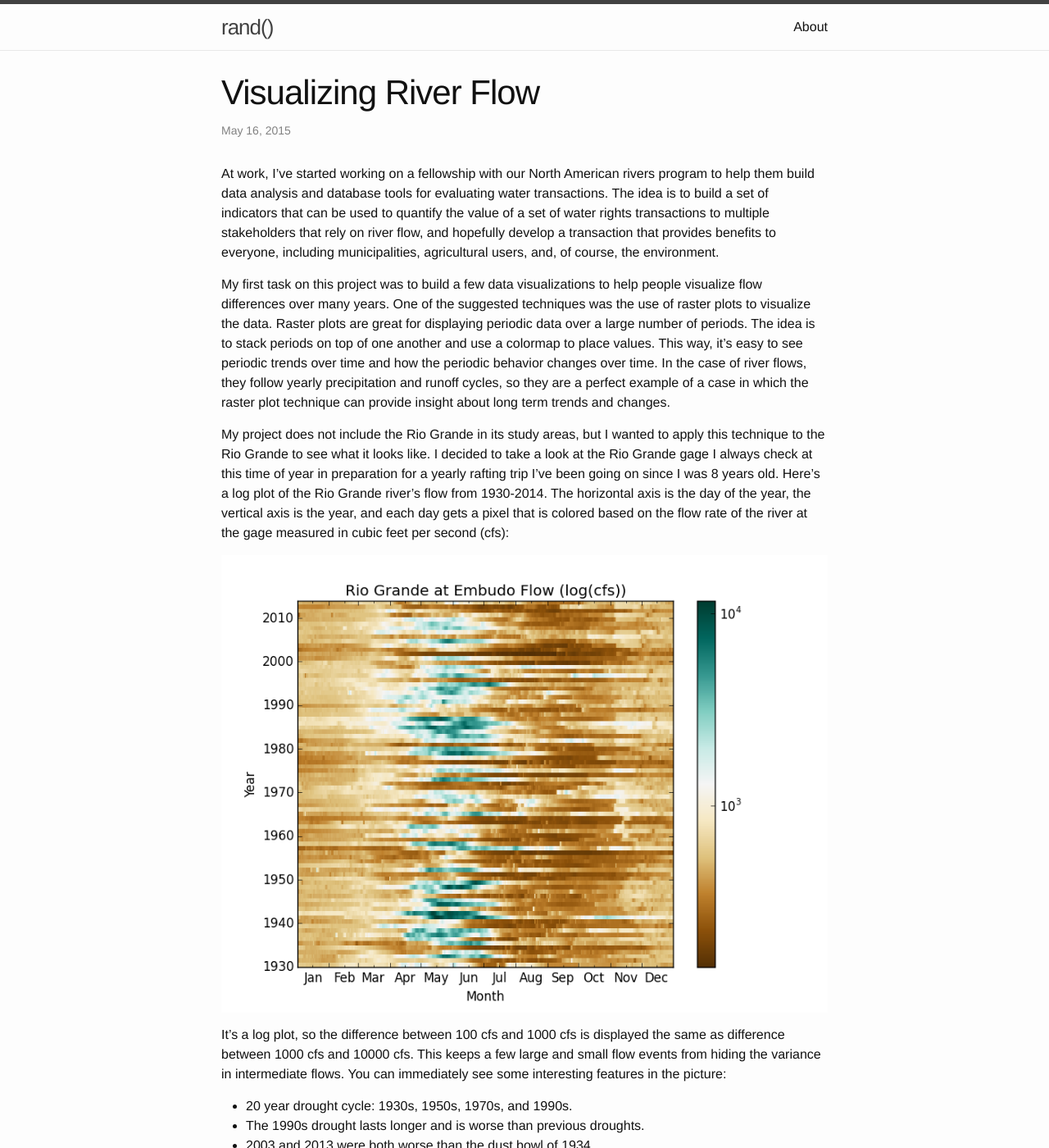
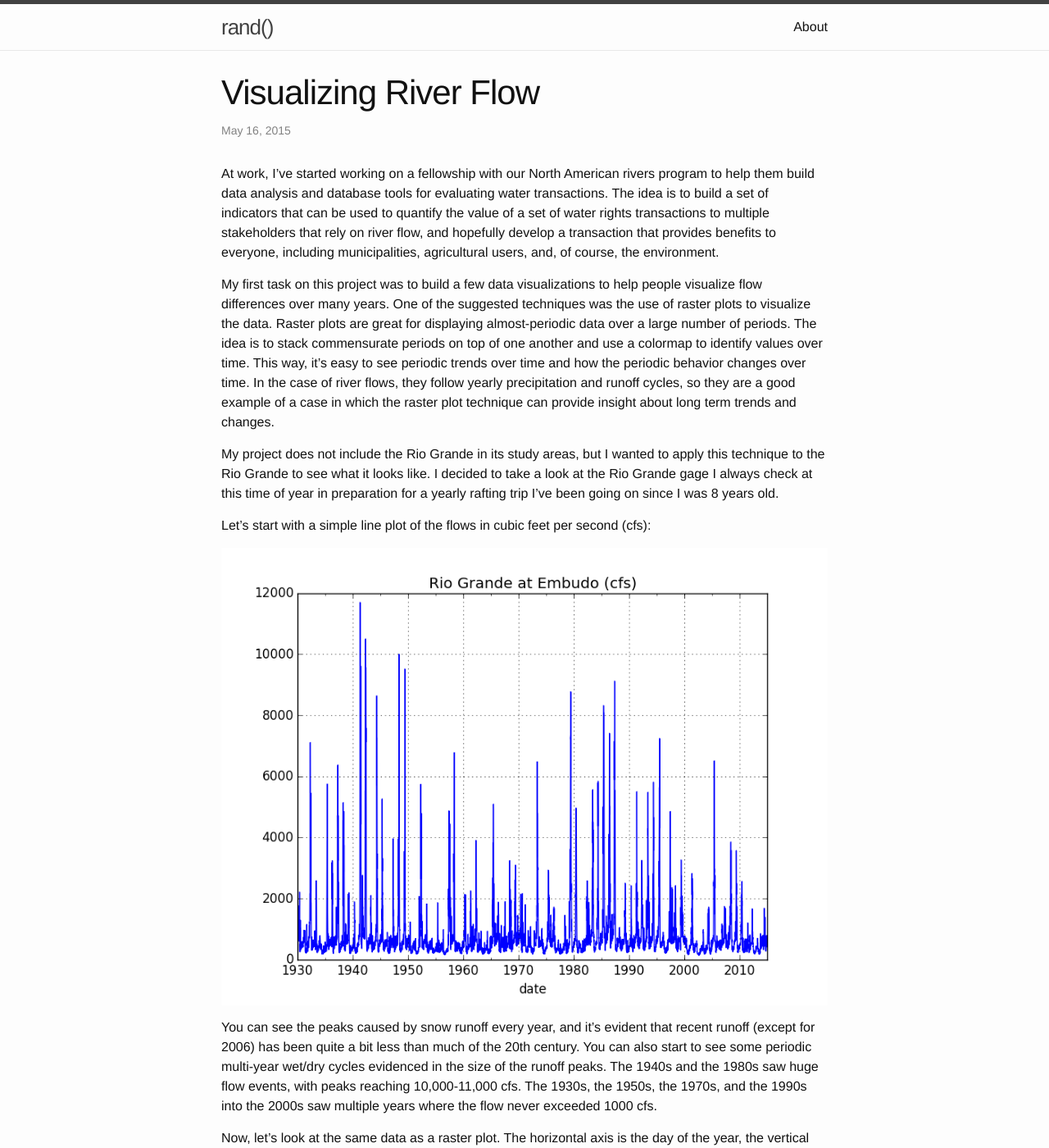
Before and after one commit to eleanxr/wdicharry.github.io, a Jekyll site: the page built from _posts/2015-05-16-visualizing-river-flow.markdown, in a window 1280 px wide and 1400 px high. Shown: the whole window at 82% size. Built offline with Jekyll 4.4.1, drawn with Linux system fonts in a browser that asks for light colours; some of the changed text lies outside the part shown.

Commit message:
Modify post.

```diff
--- a/_posts/2015-05-16-visualizing-river-flow.markdown
+++ b/_posts/2015-05-16-visualizing-river-flow.markdown
@@ -16,48 +16,66 @@ and, of course, the environment.
 My first task on this project was to build a few data visualizations to help
 people visualize flow differences over many years. One of the suggested
 techniques was the use of raster plots to visualize the data. Raster plots are
-great for displaying periodic data over a large number of periods. The idea is
-to stack periods on top of one another and use a colormap to place values. This
-way, it's easy to see periodic trends over time and how the periodic behavior
-changes over time. In the case of river flows, they follow yearly precipitation
-and runoff cycles, so they are a perfect example of a case in which the raster
-plot technique can provide insight about long term trends and changes.
+great for displaying almost-periodic data over a large number of periods. The
+idea is to stack commensurate periods on top of one another and use a colormap
+to identify values over time. This way, it's easy to see periodic trends over
+time and how the periodic behavior changes over time. In the case of river
+flows, they follow yearly precipitation and runoff cycles, so they are a
+good example of a case in which the raster plot technique can provide
+insight about long term trends and changes.
 
 My project does not include the Rio Grande in its study areas, but I wanted to
 apply this technique to the Rio Grande to see what it looks like. I decided to
 take a look at the Rio Grande gage I always check at this time of year in
 preparation for a yearly rafting trip I've been going on since I was 8 years
-old. Here's a log plot of the Rio Grande river's flow from 1930-2014. The
-horizontal axis is the day of the year, the vertical axis is the year, and each
-day gets a pixel that is colored based on the flow rate of the river at the
-gage measured in cubic feet per second (cfs):
+old.
+
+Let's start with a simple line plot of the flows in cubic feet per second (cfs):
+
+![Rio Grande at Embudo Line Plot]({{ site.url }}/assets/rio_grande_embudo_line.png)
+
+You can see the peaks caused by snow runoff every year, and it's evident that
+recent runoff (except for 2006) has been quite a bit less than much of the 20th
+century. You can also start to see some periodic multi-year wet/dry cycles
+evidenced in the size of the runoff peaks. The 1940s and the 1980s saw huge
+flow events, with peaks reaching 10,000-11,000 cfs. The 1930s, the 1950s, the
+1970s, and the 1990s into the 2000s saw multiple years where the flow never
+exceeded 1000 cfs.
+
+Now, let's look at the same data as a raster plot. The horizontal axis is the
+day of the year, the vertical axis is the year, and each day gets a pixel that
+is colored based on the flow rate of the river at the gage measured in cubic
+feet per second (cfs):
 
 ![Rio Grande at Embudo]({{ site.url }}/assets/rio_grande_embudo_flow.png)
 
 It's a log plot, so the difference between 100 cfs and 1000 cfs is displayed
 the same as difference between 1000 cfs and 10000 cfs. This keeps a few large
-and small flow events from hiding the variance in intermediate flows. You can
-immediately see some interesting features in the picture:
+and small flow events from hiding the variance in intermediate flows. In
+addition to the larger trends you could also see in the line plot, you can see
+more about flows throughout the year:
 
-* 20 year drought cycle: 1930s, 1950s, 1970s, and 1990s.
-* The 1990s drought lasts longer and is worse than previous droughts.
+* During dry years, the lowest flows occur during the spring runoff season.
 * 2003 and 2013 were both worse than the dust bowl of 1934.
 * The irrigation ditches get shut off every year on November 1.
-* The early 80s had a number of huge water years (corresponding to El Nino)
+* In addition to the large flow peaks that occur in good water years during the
+  runoff season, there are smaller flow peaks corresponding to the monsoon
+  season.
 
-I'm sure there are others that are there, but those were the obvious ones that
-jumped out at me. I don't think I can imagine what 11,000 cfs would look like
-on the Rio Grande, but that's what it hit during that El Nino event in the
-early 80s. Of course, this is all qualitative based on looking at the picture,
-but it serves as a guide for quantitative analyses to follow up with.
+If you stare at it long enough, I'm sure you can find more interesting
+features. For my project at work, I'm visualizing quantities derived from the
+actual flow data. For example, I'm looking at municipal or environmental demand
+in the same way and calculating the difference in supply to find occurrences of
+water shortfall.
 
 I wrote custom [Python](http://www.python.org) code to generate this plot,
 which can be viewed at
 [this GitHub Gist](https://gist.github.com/wdicharry/b549bc3b278456121700).
-The code I wrote also contains functionality to visualize derived quantities
-and some additional analysis tools, as well as a way to fiddle with the color
-mapping. I hope to write another post about that part. If you just want to look
-at a raster hydrograph for a particular gage, though, the USGS provides them on
+The code I wrote also contains functionality to visualize different derived
+quantities and some additional analysis tools, as well as a way to fiddle with
+the color mapping. I hope to write another post about that part. If you just
+want to look at a raster hydrograph for a particular gage, though, the USGS
+provides them on
 [their web site](http://waterwatch.usgs.gov/?id=wwchart_rastergraph).
 
 Prior to the most recent rain storm, the Embudo gage was running at about 700
@@ -65,6 +83,6 @@ cfs. That makes the stretch of river we run every year runnable, but rocky.
 After the rain, it went to 900 cfs. Last year (2014, the topmost row in the
 above graph), was not a great year either, but a well timed rain storm brought
 the flow to 1000 cfs for a few days, giving us the most water we'd seen in
-years. The figure illustrates that situations like that are happening more and
+years. The data indicates that situations like that are happening more and
 more frequently and the flow conditions that I grew up with are a thing of the
 past.
```
Also changed, not shown: assets/rio_grande_embudo_line.png (added).
